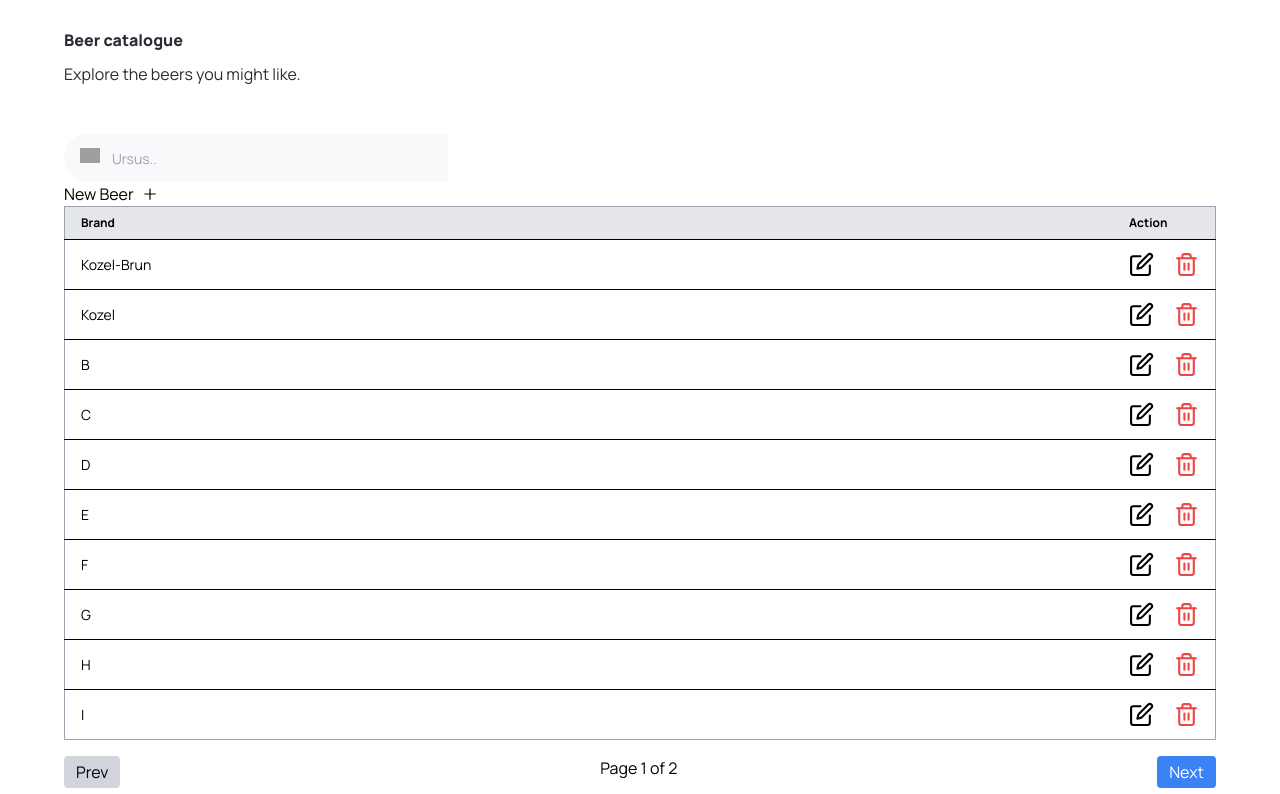
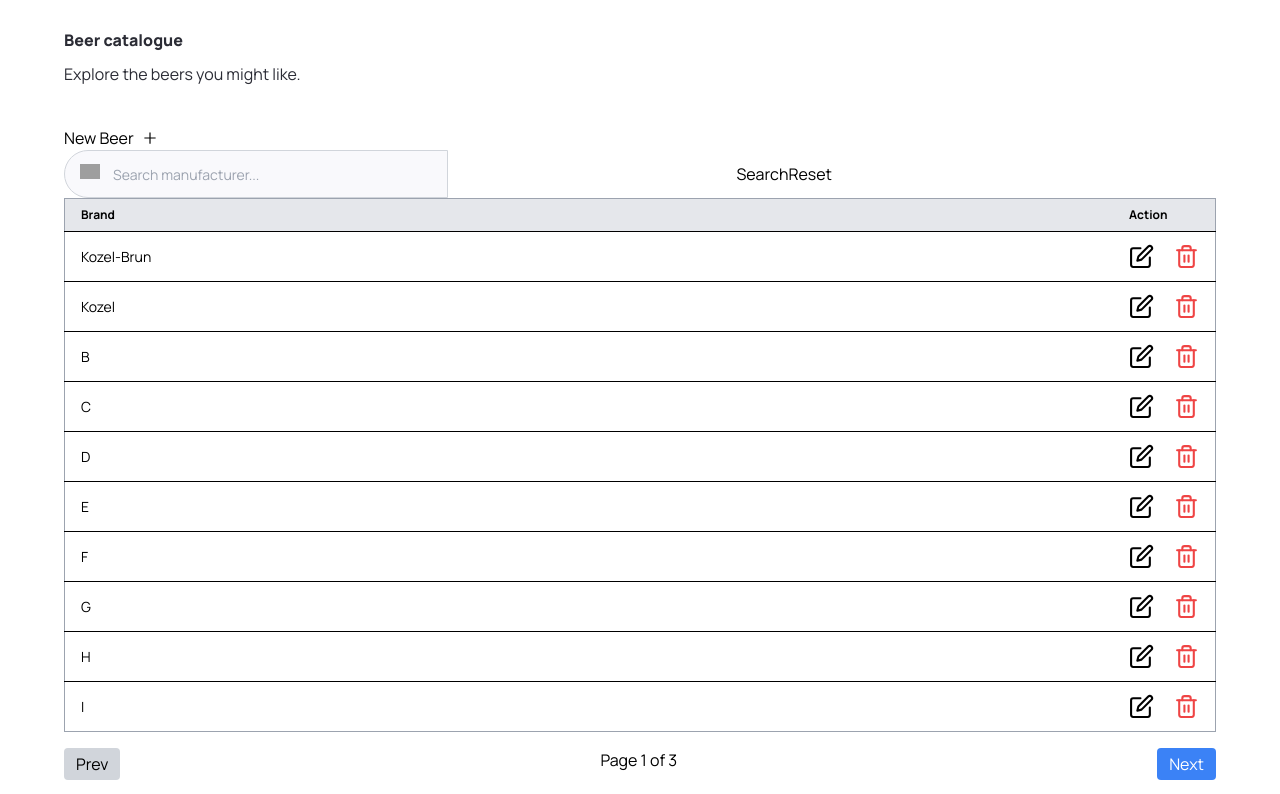
Before and after one commit to diaconup/beer-store2, a Next.js app: page / in a window 1280 px wide. Shown: the part 1220-2014 px from the top of the page. Built offline with nearby package versions, Linux system fonts and the light colour scheme; data requests are answered from the project's data file; grey boxes are pictures that could not be loaded.

Commit message:
Added Reset and Search button for filtering catalogue

```diff
--- a/app/page.tsx
+++ b/app/page.tsx
@@ -2,7 +2,6 @@ import { getAllBeers } from '@/api';
 import AboutUs from '@/components/AboutUs';
 import AddBeer from '@/components/AddBeer';
 import Hero from '@/components/Hero';
-import SearchBar from '@/components/SearchBar';
 import ToDoList from '@/components/ToDoList';
 
 export default async function Home() {
@@ -17,17 +16,12 @@ export default async function Home() {
       <div className="mt-12 padding-x padding-y max-width" id="discover">
         <div className="home__text-container">
           <h1 className="text-4x1 font-extrabold">Beer catalogue</h1>
-          <p>Explore the beers you might like.</p>
-        </div>
-
-        <div className="home__filters">
-          <SearchBar />
+          <p className="pb-10">Explore the beers you might like.</p>
         </div>
 
         <AddBeer />
-        <ToDoList beers={beers}/>
+        <ToDoList beers={beers} />
       </div>
-
     </main>
   );
 }
--- a/components/Footer.tsx
+++ b/components/Footer.tsx
@@ -1,11 +1,20 @@
+'use client';
 import React from 'react';
 import Image from 'next/image';
 import CustomButton from './CustomButton';
+import { useRouter } from 'next/navigation';
 
 const Footer = () => {
+  const router = useRouter();
+
+  const handleSubscribeClick = () => {
+    window.location.reload();
+    router.push('/');
+  };
+
   return (
     <footer
-      id='footer'
+      id="footer"
       className="relative"
       style={{ width: '100%', height: '300px', overflow: 'hidden' }}
     >
@@ -29,8 +38,8 @@ const Footer = () => {
         <div className="bg-opacity-40 bg-black border-2 border-white p-4 max-w-md w-full">
           <label
             className="block text-gray-300 text-sm font-bold mb-2"
-            htmlFor="newsletter">
-          </label>
+            htmlFor="newsletter"
+          ></label>
           <div className="flex items-center border rounded-md">
             <input
               type="email"
@@ -42,6 +51,7 @@ const Footer = () => {
               title="Subscribe"
               containerStyles="text-orange-500 w-40 font-inter uppercase font-bold text-sm hover:text-white ease-in duration-300"
               buttonType="submit"
+              handleClick={handleSubscribeClick}
             />
           </div>
         </div>
--- a/components/SearchBar.tsx
+++ b/components/SearchBar.tsx
@@ -1,20 +1,35 @@
 'use client';
 import React, { useState } from 'react';
-import { SearchManufacturer } from '.';
+import SearchManufacturer from './SearchManufacturer';
 
-const SearchBar = () => {
+interface SearchBarProps {
+  onSearch: (manufacturer: string) => void;
+}
+
+const SearchBar: React.FC<SearchBarProps> = ({ onSearch }) => {
   const [manufacturer, setManufacturer] = useState('');
 
-  const handleSearch = () => {};
+  const handleSearch = (e: React.FormEvent) => {
+    e.preventDefault();
+    const searchManufacturer =
+      manufacturer.trim() === '' ? 'all' : manufacturer.trim();
+    onSearch(searchManufacturer);
+  };
+
+  const handleReset = () => {
+    setManufacturer('');
+    onSearch(''); // Pass an empty string to indicate showing all items
+  };
 
   return (
     <form className="searchbar" onSubmit={handleSearch}>
       <div className="searchbar__item">
-        <SearchManufacturer
-          manufacturer={manufacturer}
-          setManufacturer={setManufacturer}
-        />
+        <SearchManufacturer onSearch={setManufacturer} />
       </div>
+      <button type="submit">Search</button>
+      <button type="button" onClick={handleReset}>
+        Reset
+      </button>
     </form>
   );
 };
--- a/components/SearchManufacturer.tsx
+++ b/components/SearchManufacturer.tsx
@@ -1,76 +1,70 @@
-"use client"
+import { Combobox, Transition } from '@headlessui/react';
+import Image from 'next/image';
+import React, { useState, Fragment } from 'react';
+import { manufacturers } from '@/constants';
 
-import { SearchManufacturerProps } from '@/types'
-import { Combobox, Transition } from '@headlessui/react'
-import Image from 'next/image'
-import React, {useState, Fragment} from 'react'
-import { manufacturers } from '@/constants'
+interface SearchManufacturerProps {
+  onSearch: (manufacturer: string) => void; // Define onSearch prop
+}
 
-const SearchManufacturer = ({manufacturer, setManufacturer}: SearchManufacturerProps) => {
-  const [querry, setQuerry] = useState('');
+const SearchManufacturer: React.FC<SearchManufacturerProps> = ({
+  onSearch,
+}) => {
+  const [query, setQuery] = useState('');
 
-  const filteredManufacturers = querry === "" ? manufacturers
-  : manufacturers.filter((item) => (item.toLowerCase().replace(/\s+/g, "").includes(querry.toLowerCase().replace(/\s+/g,""))
-  ))
+  const filteredManufacturers =
+    query === ''
+      ? manufacturers
+      : manufacturers.filter((item) =>
+          item
+            .toLowerCase()
+            .replace(/\s+/g, '')
+            .includes(query.toLowerCase().replace(/\s+/g, ''))
+        );
 
   return (
-    <div className='search-manufacturer'>
-      <Combobox value={manufacturer} onChange={setManufacturer}>
-        <div className='relative w-96'>
+    <div className="search-manufacturer">
+      <Combobox>
+        <div className="relative w-96">
           <Combobox.Button className="absolute top-[14px]">
-            <Image src="/beerlogo.svg" width={20} height={20} className='ml-4' alt='beer logo'/>
+            <Image
+              src="/beerlogo.svg"
+              width={20}
+              height={20}
+              className="ml-4"
+              alt="beer logo"
+            />
           </Combobox.Button>
-          < Combobox.Input
-            className="search-manufacturer__input"
-            placeholder="Ursus.."
-            displayValue={(manufacturer:string) => manufacturer}
-            onChange ={(e) => setQuerry(e.target.value)}
+          <Combobox.Input
+            className="search-manufacturer__input w-full py-2 pl-10 pr-4 border border-gray-300 focus:outline-none focus:ring focus:border-blue-500"
+            placeholder="Search manufacturer..."
+            onChange={(e) => setQuery(e.target.value)}
           />
 
           <Transition
             as={Fragment}
             leave="transition ease-in duration-100"
-            leaveFrom='opacity-100'
-            leaveTo='opacity-0'
-            afterLeave={() => setQuerry('')}
+            leaveFrom="opacity-100"
+            leaveTo="opacity-0"
+            afterLeave={() => setQuery('')}
           >
-            <Combobox.Options>
-              {
-                filteredManufacturers.map((item) => (
+            <Combobox.Options className="mt-1 w-full bg-white border border-gray-300 shadow-lg max-h-48 overflow-y-auto z-10 divide-y divide-gray-200 focus:outline-none">
+              {filteredManufacturers.map((item) => (
                 <Combobox.Option
                   key={item}
-                    className={({ active }) => `
-                    relative search-manufacturer__option ${active ? 'bg-primary-blue text-white' : 'text-gray-900' } `}
+                  className="relative search-manufacturer__option text-gray-900"
                   value={item}
-                  >
-                    {({ selected, active }) => (
-                      <>
-                        <span
-                          className={`block truncate ${
-                            selected ? 'font-medium' : 'font-normal'
-                          }`}
+                  onClick={() => onSearch(item)} // Call onSearch with selected manufacturer
                 >
                   {item}
-                        </span>
-                        {selected ? (
-                          <span
-                            className={`absolute inset-y-0 left-0 flex items-center pl-3 ${
-                              active ? 'text-white' : 'text-teal-600'
-                            }`}
-                          >
-                          </span>
-                        ) : null}
-                      </>
-                    )}
                 </Combobox.Option>
-                ))
-              }
+              ))}
             </Combobox.Options>
           </Transition>
         </div>
       </Combobox>
     </div>
-  )
-}
+  );
+};
 
-export default SearchManufacturer
+export default SearchManufacturer;
--- a/components/ToDoList.tsx
+++ b/components/ToDoList.tsx
@@ -1,27 +1,31 @@
 'use client';
-
 import React, { useState } from 'react';
 import Beer from './Beer';
 import { IBeer } from '@/types/beers';
+import SearchBar from './SearchBar';
 
 interface ToDoListProps {
   beers: IBeer[];
 }
 
-const ITEMS_PER_PAGE = 10; // Number of items to display per page
+const ITEMS_PER_PAGE = 10;
 
 const ToDoList: React.FC<ToDoListProps> = ({ beers }) => {
   const [currentPage, setCurrentPage] = useState(1);
+  const [filteredManufacturer, setFilteredManufacturer] = useState('');
 
-  // Calculate total number of pages
-  const totalPages = Math.ceil(beers.length / ITEMS_PER_PAGE);
+  const handleSearch = (manufacturer: string) => {
+    setFilteredManufacturer(manufacturer); // Set the selected manufacturer
+  };
 
-  // Calculate index range for the current page
+  const filteredBeers = filteredManufacturer // Filter beers based on selected manufacturer
+    ? beers.filter((beer) => beer.text === filteredManufacturer)
+    : beers;
+
+  const totalPages = Math.ceil(filteredBeers.length / ITEMS_PER_PAGE);
   const startIndex = (currentPage - 1) * ITEMS_PER_PAGE;
   const endIndex = startIndex + ITEMS_PER_PAGE;
-
-  // Slice the beers array to get the beers for the current page
-  const currentBeers = beers.slice(startIndex, endIndex);
+  const currentBeers = filteredBeers.slice(startIndex, endIndex);
 
   const handlePrevPage = () => {
     setCurrentPage((prevPage) => Math.max(prevPage - 1, 1));
@@ -33,8 +37,8 @@ const ToDoList: React.FC<ToDoListProps> = ({ beers }) => {
 
   return (
     <div className="overflow-x-auto">
+      <SearchBar onSearch={handleSearch} />
       <table className="table w-full border-collapse border border-gray-400">
-        {/* head */}
         <thead className="bg-gray-200">
           <tr>
             <th className="px-4 py-2">Brand</th>
@@ -47,7 +51,6 @@ const ToDoList: React.FC<ToDoListProps> = ({ beers }) => {
           ))}
         </tbody>
       </table>
-      {/* Pagination controls */}
       <div className="flex justify-between mt-4">
         <button
           onClick={handlePrevPage}
--- a/data/todos.json
+++ b/data/todos.json
@@ -51,6 +51,50 @@
     {
       "id": "0f031905-9b42-4a7b-8f87-aea6c6cef508",
       "text": "L"
+    },
+    {
+      "id": "8a60e3e5-d2b0-415d-b0db-ffc522b05f79",
+      "text": "M"
+    },
+    {
+      "id": "550d5bc5-d4f4-4dcc-ad20-1478d0504781",
+      "text": "N"
+    },
+    {
+      "id": "cbfec3c2-af0a-4b07-ae7a-5d4a51b0f8ac",
+      "text": "1"
+    },
+    {
+      "id": "55f0b53a-4b58-4007-8718-0cf966cdc099",
+      "text": "2"
+    },
+    {
+      "id": "d8c11274-3762-4e90-bb2f-85495b69ede8",
+      "text": "3"
+    },
+    {
+      "id": "25e1a8c9-f252-465e-8742-e91a3bf09871",
+      "text": "4"
+    },
+    {
+      "id": "90c4acc1-4e4c-4585-8f03-343d0d6da7c2",
+      "text": "5"
+    },
+    {
+      "id": "bab15c55-a50a-4da3-afcc-51721c257a8b",
+      "text": "6"
+    },
+    {
+      "id": "825ee54d-75a2-49a8-aa39-99cb7cd6a30b",
+      "text": "7"
+    },
+    {
+      "id": "ef9e2087-bde0-41e3-adae-124ec48616b8",
+      "text": "8"
+    },
+    {
+      "id": "b626f49f-c38a-4e75-afdf-ccc77173d361",
+      "text": "Kozel2"
     }
   ]
 }
```
Lines whose indentation alone changed are shown as unchanged.
